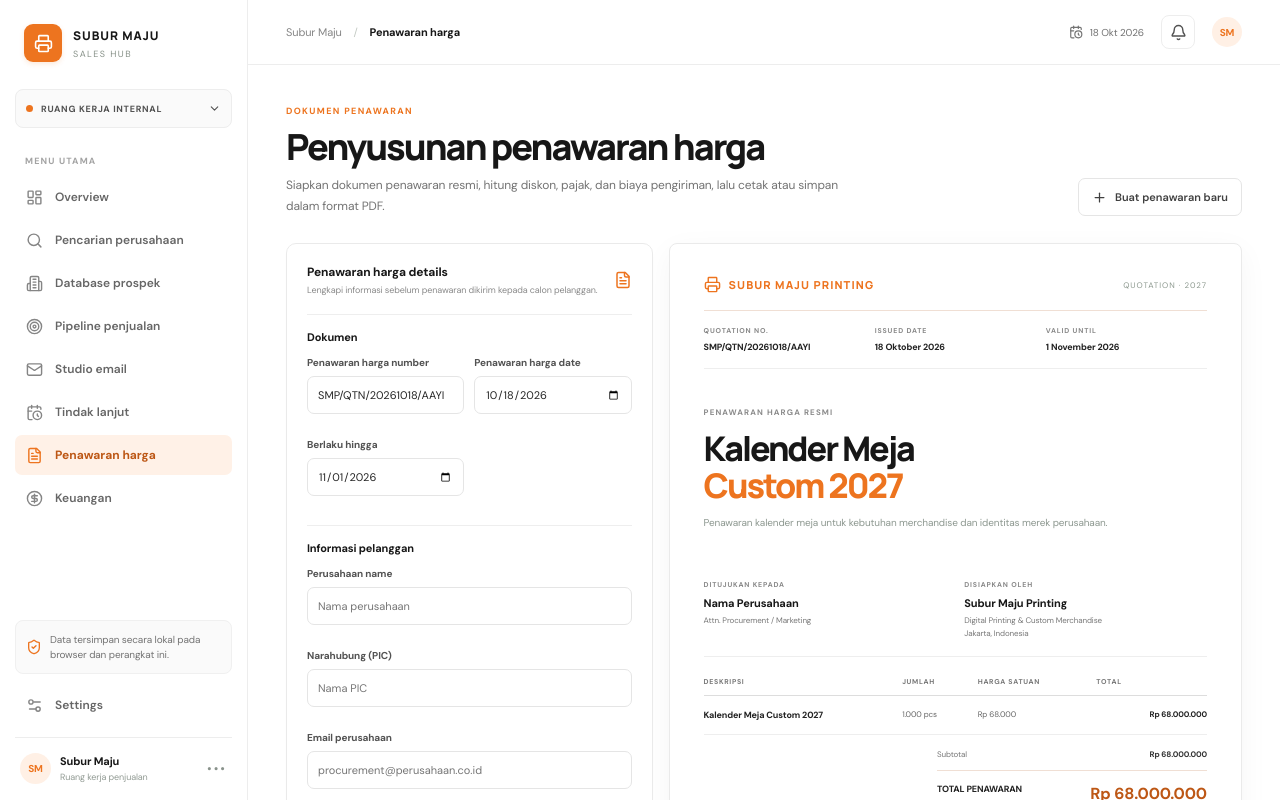
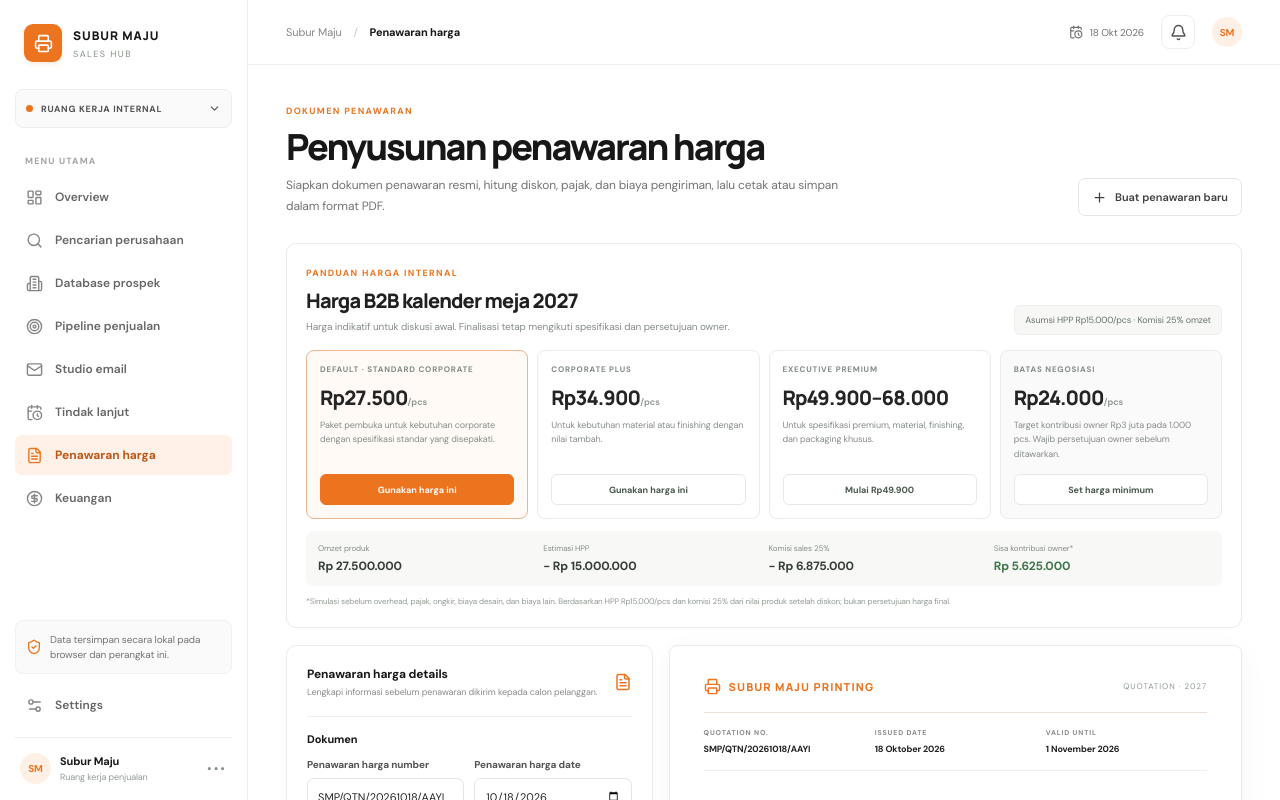
Before and after one commit to Heroness1/subur-maju-printing, a Next.js app: page /sales-hub in a window 1280 px wide. Both pictures are taken after a click on the button "Penawaran harga". Shown: the top 800 px of the page. Built offline with nearby package versions, Linux system fonts and the light colour scheme.

Commit message:
Update B2B calendar pricing in Sales Hub
Set Standard Corporate default pricing to Rp27,500 per unit, add tiered B2B pricing guidance, owner contribution calculator, and negotiation-floor warning.

```diff
--- a/app/sales-hub/page.jsx
+++ b/app/sales-hub/page.jsx
@@ -11,7 +11,12 @@ import {
 import "./sales-hub.css";
 
 const STORAGE_KEY = "smp-sales-hub-v1";
-const PRICE_DEFAULT = 68000;
+const PRICE_DEFAULT = 27500;
+const PRICE_FLOOR = 24000;
+const PRICE_PLUS = 34900;
+const PRICE_PREMIUM_MIN = 49900;
+const UNIT_COST_DEFAULT = 15000;
+const SALES_COMMISSION_RATE = 0.25;
 const STATUSES = ["New", "Qualified", "Draft ready", "Contacted", "Interested", "Negotiation", "Won", "Lost", "Opt-out"];
 const NAV = [
   ["Overview", LayoutDashboard], ["Pencarian perusahaan", Search], ["Database prospek", Building2], ["Pipeline penjualan", Target],
@@ -36,9 +41,10 @@ function makeEmail(lead, sender, phone) {
   const contact = lead.contact ? "Yth. " + lead.contact : "Yth. Tim Procurement / Marketing";
   const company = lead.company || "Bapak/Ibu";
   const reason = lead.reason || "kebutuhan merchandise dan branding perusahaan";
+  const unitPrice = Number(lead.price || PRICE_DEFAULT);
   return {
     subject: "Penawaran Kalender Meja Custom 2027 untuk " + company,
-    body: contact + ",\n\nPerkenalkan, kami dari Subur Maju Printing.\n\nKami ingin menawarkan kalender meja custom 2027 untuk kebutuhan branding, merchandise, maupun corporate gift " + company + ". Kami menangani produksi sendiri dan dapat mendiskusikan desain serta spesifikasi sesuai kebutuhan perusahaan.\n\nSebagai gambaran awal, harga acuan untuk pemesanan 1.000 pcs adalah Rp68.000/pcs. Harga final mengikuti spesifikasi, desain, finishing, dan detail pengiriman yang disepakati.\n\nKami menghubungi " + company + " karena " + reason + ". Apakah Bapak/Ibu berkenan menerima katalog dan penawaran resmi untuk ditinjau? Jika bukan bagian yang tepat, mohon arahkan kami ke PIC terkait.\n\nTerima kasih atas waktunya. Jika email ini tidak relevan, silakan balas agar kami tidak menghubungi kembali.\n\nSalam,\n" + (sender || "Tim Subur Maju Printing") + "\nSubur Maju Printing\n" + (phone || "[Nomor WhatsApp bisnis]")
+    body: contact + ",\n\nPerkenalkan, kami dari Subur Maju Printing.\n\nKami ingin menawarkan kalender meja custom 2027 untuk kebutuhan branding, merchandise, maupun corporate gift " + company + ". Kami menangani produksi sendiri dan dapat mendiskusikan desain serta spesifikasi sesuai kebutuhan perusahaan.\n\nSebagai gambaran awal, harga acuan untuk pemesanan 1.000 pcs adalah " + money(unitPrice) + "/pcs (estimasi " + money(unitPrice * 1000) + " untuk 1.000 pcs). Harga final mengikuti spesifikasi, desain, finishing, dan detail pengiriman yang disepakati.\n\nKami menghubungi " + company + " karena " + reason + ". Apakah Bapak/Ibu berkenan menerima katalog dan penawaran resmi untuk ditinjau? Jika bukan bagian yang tepat, mohon arahkan kami ke PIC terkait.\n\nTerima kasih atas waktunya. Jika email ini tidak relevan, silakan balas agar kami tidak menghubungi kembali.\n\nSalam,\n" + (sender || "Tim Subur Maju Printing") + "\nSubur Maju Printing\n" + (phone || "[Nomor WhatsApp bisnis]")
   };
 }
 
@@ -203,7 +209,11 @@ export default function SalesHubPage() {
   const taxQuote = taxableQuote * Math.max(0, Number(quote.taxRate) || 0) / 100;
   const shippingQuote = Math.max(0, Number(quote.shipping) || 0);
   const totalQuote = taxableQuote + taxQuote + shippingQuote;
-  const commissionQuote = totalQuote * 0.25;
+  const commissionQuote = totalQuote * SALES_COMMISSION_RATE;
+  const pricingBase = Math.max(0, revenueQuote - discountQuote);
+  const pricingHpp = Math.max(0, Number(quote.qty) || 0) * UNIT_COST_DEFAULT;
+  const pricingCommission = pricingBase * SALES_COMMISSION_RATE;
+  const ownerContributionQuote = pricingBase - pricingHpp - pricingCommission;
 
   return (
     <main className="hub-shell">
@@ -260,7 +270,26 @@ export default function SalesHubPage() {
           {active === "Keuangan" && <Keuangan leads={leads} expenses={expenses} setExpenses={setExpenses} wonRevenue={wonRevenue} totalExpenses={totalExpenses} commissionPayable={commissionPayable} grossProfit={grossProfit} netProfit={netProfit} notify={notify} />}
           {active === "Penawaran harga" && <section className="hub-page">
             <PageHeading eyebrow="DOKUMEN PENAWARAN" title="Penyusunan penawaran harga" description="Siapkan dokumen penawaran resmi, hitung diskon, pajak, dan biaya pengiriman, lalu cetak atau simpan dalam format PDF." action={<button className="btn-secondary" onClick={() => { const d = new Date(); const v = new Date(d); v.setDate(v.getDate()+14); setQuote({number:"SMP/QTN/"+d.toISOString().slice(0,10).replaceAll("-","")+"/"+Math.random().toString(36).slice(2,6).toUpperCase(),date:d.toISOString().slice(0,10),validUntil:v.toISOString().slice(0,10),company:"",contact:"",email:"",phone:"",address:"",qty:1000,price:PRICE_DEFAULT,discount:0,shipping:0,taxRate:0,paymentTerms:"Sesuai kesepakatan",productionLeadTime:"Dikonfirmasi setelah desain dan spesifikasi disetujui",delivery:"Biaya dan alamat pengiriman dikonfirmasi terpisah",notes:"Kalender meja custom 2027; desain, bahan, finishing, dan spesifikasi mengikuti persetujuan final."}); }}><Plus size={15}/> Buat penawaran baru</button>}/>
-            <div className="quote-layout">
+            <section className="pricing-playbook">
+               <div className="pricing-playbook-head">
+                 <div><span className="page-eyebrow">PANDUAN HARGA INTERNAL</span><h2>Harga B2B kalender meja 2027</h2><p>Harga indikatif untuk diskusi awal. Finalisasi tetap mengikuti spesifikasi dan persetujuan owner.</p></div>
+                 <span className="pricing-assumption">Asumsi HPP Rp15.000/pcs · Komisi 25% omzet</span>
+               </div>
+               <div className="pricing-tier-grid">
+                 <article className="pricing-tier featured"><span>DEFAULT · STANDARD CORPORATE</span><b>Rp27.500<small>/pcs</small></b><p>Paket pembuka untuk kebutuhan corporate dengan spesifikasi standar yang disepakati.</p><button type="button" onClick={() => setQuote({...quote,price:PRICE_DEFAULT,product:"Kalender Meja Custom 2027 — Standard Corporate"})}>Gunakan harga ini</button></article>
+                 <article className="pricing-tier"><span>CORPORATE PLUS</span><b>Rp34.900<small>/pcs</small></b><p>Untuk kebutuhan material atau finishing dengan nilai tambah.</p><button type="button" onClick={() => setQuote({...quote,price:PRICE_PLUS,product:"Kalender Meja Custom 2027 — Corporate Plus"})}>Gunakan harga ini</button></article>
+                 <article className="pricing-tier"><span>EXECUTIVE PREMIUM</span><b>Rp49.900–68.000</b><p>Untuk spesifikasi premium, material, finishing, dan packaging khusus.</p><button type="button" onClick={() => setQuote({...quote,price:PRICE_PREMIUM_MIN,product:"Kalender Meja Custom 2027 — Executive Premium"})}>Mulai Rp49.900</button></article>
+                 <article className="pricing-tier floor"><span>BATAS NEGOSIASI</span><b>Rp24.000<small>/pcs</small></b><p>Target kontribusi owner Rp3 juta pada 1.000 pcs. Wajib persetujuan owner sebelum ditawarkan.</p><button type="button" onClick={() => setQuote({...quote,price:PRICE_FLOOR,product:"Kalender Meja Custom 2027 — Standard Corporate"})}>Set harga minimum</button></article>
+               </div>
+               <div className="pricing-margin">
+                 <div><span>Omzet produk</span><b>{money(pricingBase)}</b></div>
+                 <div><span>Estimasi HPP</span><b>− {money(pricingHpp)}</b></div>
+                 <div><span>Komisi sales 25%</span><b>− {money(pricingCommission)}</b></div>
+                 <div className={ownerContributionQuote < 0 ? "owner-contribution negative" : "owner-contribution"}><span>Sisa kontribusi owner*</span><b>{money(ownerContributionQuote)}</b></div>
+               </div>
+               <small className="pricing-footnote">*Simulasi sebelum overhead, pajak, ongkir, biaya desain, dan biaya lain. Berdasarkan HPP Rp15.000/pcs dan komisi 25% dari nilai produk setelah diskon; bukan persetujuan harga final.</small>
+             </section>
+             <div className="quote-layout">
               <div className="panel quote-form">
                 <div className="panel-head"><div><b>Penawaran harga details</b><small>Lengkapi informasi sebelum penawaran dikirim kepada calon pelanggan.</small></div><FileText size={18}/></div>
                 <div className="quote-form-section"><b>Dokumen</b><div className="field-row">
@@ -279,7 +308,7 @@ export default function SalesHubPage() {
                   <label className="field-label">Deskripsi produk<input value={quote.product || "Kalender Meja Custom 2027"} onChange={e=>setQuote({...quote,product:e.target.value})}/></label>
                   <div className="field-row">
                     <label className="field-label">Jumlah (pcs)<input type="number" min="1" value={quote.qty} onChange={e=>setQuote({...quote,qty:e.target.value})}/></label>
-                    <label className="field-label">Harga per pcs (Rp)<input type="number" min="0" value={quote.price} onChange={e=>setQuote({...quote,price:e.target.value})}/></label>
+                    <label className="field-label">Harga per pcs (Rp)<input type="number" min="0" value={quote.price} onChange={e=>setQuote({...quote,price:e.target.value})}/>{Number(quote.price) < PRICE_FLOOR && <small className="price-floor-warning">Di bawah batas negosiasi Rp24.000/pcs. Minta persetujuan owner sebelum penawaran.</small>}</label>
                     <label className="field-label">Diskon (Rp)<input type="number" min="0" value={quote.discount} onChange={e=>setQuote({...quote,discount:e.target.value})}/></label>
                     <label className="field-label">Tarif pajak (%)<input type="number" min="0" max="100" step="0.01" value={quote.taxRate} onChange={e=>setQuote({...quote,taxRate:e.target.value})}/></label>
                     <label className="field-label">Biaya pengiriman (Rp)<input type="number" min="0" value={quote.shipping} onChange={e=>setQuote({...quote,shipping:e.target.value})}/></label>
@@ -495,7 +524,7 @@ function Overview({leads,totalPipeline,wonRevenue,interested,followups,onAdd,onN
     <div className="metric-grid">{cards.map(([label,value,Icon,sub])=><article className="metric-card" key={label}><div className="metric-top"><span>{label}</span><Icon size={17}/></div><b>{value}</b><small>{sub}</small></article>)}</div>
     <div className="overview-grid"><div className="panel"><div className="panel-head"><div><b>Pipeline penjualan snapshot</b><small>Prospect distribution by stage</small></div><button className="text-action" onClick={()=>onNavigate("Pipeline penjualan")}>View pipeline <ArrowUpRight size={14}/></button></div><div className="stage-list">{["New","Qualified","Draft ready","Contacted","Interested","Negotiation","Won"].map((status)=>{const count=leads.filter((x)=>x.status===status).length;const percent=leads.length?Math.round(count/leads.length*100):0;return <div className="stage-row" key={status}><span>{status}</span><div className="stage-track"><i style={{width:percent+"%"}}/></div><b>{count}</b></div>;})}</div><div className="panel-bottom-note"><span><Activity size={14}/> {sent} contacted or beyond</span><span>{leads.length} total prospects</span></div></div>
       <div className="panel priority-panel"><div className="panel-head"><div><b>Next actions</b><small>Keep deals moving</small></div><CalendarClock size={18}/></div><div className="priority-highlight"><span className="priority-icon"><CalendarClock size={17}/></span><div><b>{followups.length} follow-ups due</b><small>Review your next conversations</small></div></div>{followups.slice(0,4).map((lead)=><div className="mini-follow" key={lead.id}><span><b>{lead.company}</b><small>{lead.followup} · {lead.contact || "PIC not set"}</small></span><button onClick={()=>onEmail(lead)}><Mail size={14}/></button></div>)}{!followups.length && <div className="empty-inline">No follow-ups due. Add a date after each outreach.</div>}<button className="btn-secondary full-button" onClick={()=>onNavigate("Tindak lanjut")}>Open follow-up center <ArrowUpRight size={14}/></button></div></div>
-    <div className="campaign-banner"><div><span>FEATURED CAMPAIGN</span><h2>Calendar meja custom 2027</h2><p>Harga acuan Rp68.000/pcs · MOQ target 1.000 pcs · Produksi sesuai spesifikasi final.</p></div><div className="campaign-target"><small>1.000 PCS ESTIMATED ORDER</small><b>{money(68000000)}</b><span>Indicative gross order value</span></div></div>
+    <div className="campaign-banner"><div><span>FEATURED CAMPAIGN</span><h2>Calendar meja custom 2027</h2><p>Mulai dari Rp27.500/pcs · MOQ target 1.000 pcs · Paket Standard Corporate.</p></div><div className="campaign-target"><small>1.000 PCS · STANDARD CORPORATE</small><b>{money(PRICE_DEFAULT * 1000)}</b><span>Harga acuan indikatif</span></div></div>
     <div className="overview-bottom"><div><b>Start with qualified accounts</b><p>Prioritaskan perusahaan dengan kebutuhan merchandise, hadiah pelanggan, atau distribusi multi-cabang yang bisa diverifikasi.</p></div><button className="btn-secondary" onClick={()=>onNavigate("Database prospek")}><Users size={15}/> Manage prospects</button></div>
   </section>;
 }
--- a/app/sales-hub/sales-hub.css
+++ b/app/sales-hub/sales-hub.css
@@ -413,3 +413,32 @@
   .finance-metrics{grid-template-columns:repeat(3,minmax(0,1fr))}
   .pipeline-grid{grid-template-columns:repeat(7,minmax(165px,1fr))}
 }
+
+
+/* B2B calendar pricing playbook */
+.pricing-playbook{margin:0 0 17px;padding:19px;background:#fff;border:1px solid var(--hub-line);border-radius:10px}
+.pricing-playbook-head{display:flex;justify-content:space-between;align-items:flex-end;gap:16px;margin-bottom:15px}
+.pricing-playbook-head h2{font:800 20px var(--hub-display);letter-spacing:-.04em;margin:7px 0 5px;color:#202020}
+.pricing-playbook-head p{font-size:10px;line-height:1.6;color:#858d87;margin:0}
+.pricing-assumption{font-size:9px;color:#68746b;background:#f7f8f6;border:1px solid #ecefec;border-radius:6px;padding:8px 10px;white-space:nowrap}
+.pricing-tier-grid{display:grid;grid-template-columns:repeat(4,minmax(0,1fr));gap:9px}
+.pricing-tier{display:flex;flex-direction:column;align-items:flex-start;min-width:0;padding:13px;border:1px solid #e9ece8;border-radius:8px;background:#fff}
+.pricing-tier.featured{border-color:#edb58e;background:#fffaf6}
+.pricing-tier.floor{background:#fafafa}
+.pricing-tier>span{font-size:8px;letter-spacing:.1em;font-weight:800;color:#818b83}
+.pricing-tier>b{display:block;margin:10px 0 7px;font:800 20px var(--hub-display);letter-spacing:-.04em;color:#242424}
+.pricing-tier>b small{font:600 9px var(--hub-sans);color:#8a938c;letter-spacing:0}
+.pricing-tier p{font-size:9px;line-height:1.6;color:#858d87;margin:0 0 12px;min-height:44px}
+.pricing-tier button{margin-top:auto;width:100%;min-height:31px;border:1px solid #e6e9e5;background:#fff;border-radius:6px;color:#48574c;font:700 9px var(--hub-sans);cursor:pointer}
+.pricing-tier button:hover{border-color:#ed741f;color:#bd5715;background:#fff7f1}
+.pricing-tier.featured button{background:#ed741f;border-color:#ed741f;color:#fff}
+.pricing-margin{display:grid;grid-template-columns:repeat(4,minmax(0,1fr));gap:9px;margin-top:12px;padding:12px;background:#f8f9f7;border-radius:7px}
+.pricing-margin>div{display:grid;gap:5px}
+.pricing-margin span{font-size:8px;color:#858d87}
+.pricing-margin b{font-size:12px;color:#343d36}
+.pricing-margin .owner-contribution b{color:#3f754a}
+.pricing-margin .owner-contribution.negative b{color:#b94b32}
+.pricing-footnote{display:block;margin-top:9px;color:#919a92;font-size:8px;line-height:1.6}
+.price-floor-warning{font-size:9px;color:#b45a37;font-weight:600;line-height:1.5}
+@media(max-width:1050px){.pricing-tier-grid{grid-template-columns:repeat(2,minmax(0,1fr))}}
+@media(max-width:760px){.pricing-playbook{padding:14px}.pricing-playbook-head{align-items:flex-start;flex-direction:column}.pricing-assumption{white-space:normal}.pricing-margin{grid-template-columns:repeat(2,minmax(0,1fr))}.pricing-tier p{min-height:0}}
```
